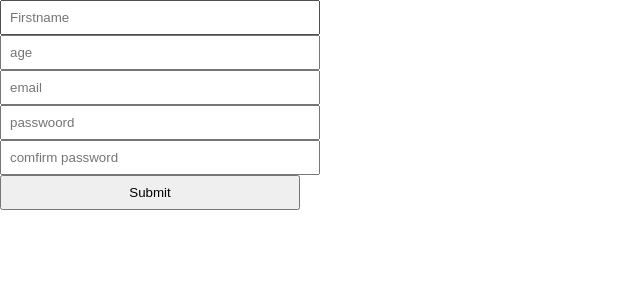
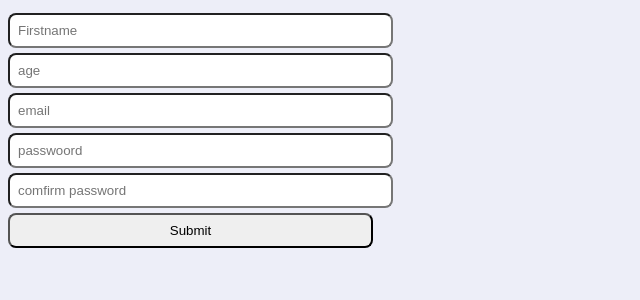
Before and after one commit to RadimYassin/form-validation, a React (Create React App) app: page / in a window 1280 px wide. Shown: the top 300 px of the page, without its empty margins (0-640 px from the left). Built offline with nearby package versions, Linux system fonts and the light colour scheme.

Commit message:
Update style.css

```diff
--- a/src/style.css
+++ b/src/style.css
@@ -2,8 +2,43 @@
     padding: 0;
     margin: 0;
 }
+body{
+    background-color: rgb(237, 238, 248);
+}
+.App{
+    margin: 100px auto;
 
+    width: 400px;
+    background-color: rgb(255, 255, 255);
+    border-radius: 20px;
+
+
+}
+form{
+    padding: 8px;
+
+
+    align-items: center;
+
+}
 input{
-    width: 300px;
+    border-radius: 8px;
+   width: 365px;
+    margin-top: 5px;
     padding: 8px
 }
+
+p{
+    color: red;
+    text-align: start;
+}
+
+
+button{
+    width: 380px;
+    padding: 8px;
+    margin-top: 5px;
+    color: wheat;
+    font-size: large;
+    background-color: rgb(255, 163, 25);
+}
```
